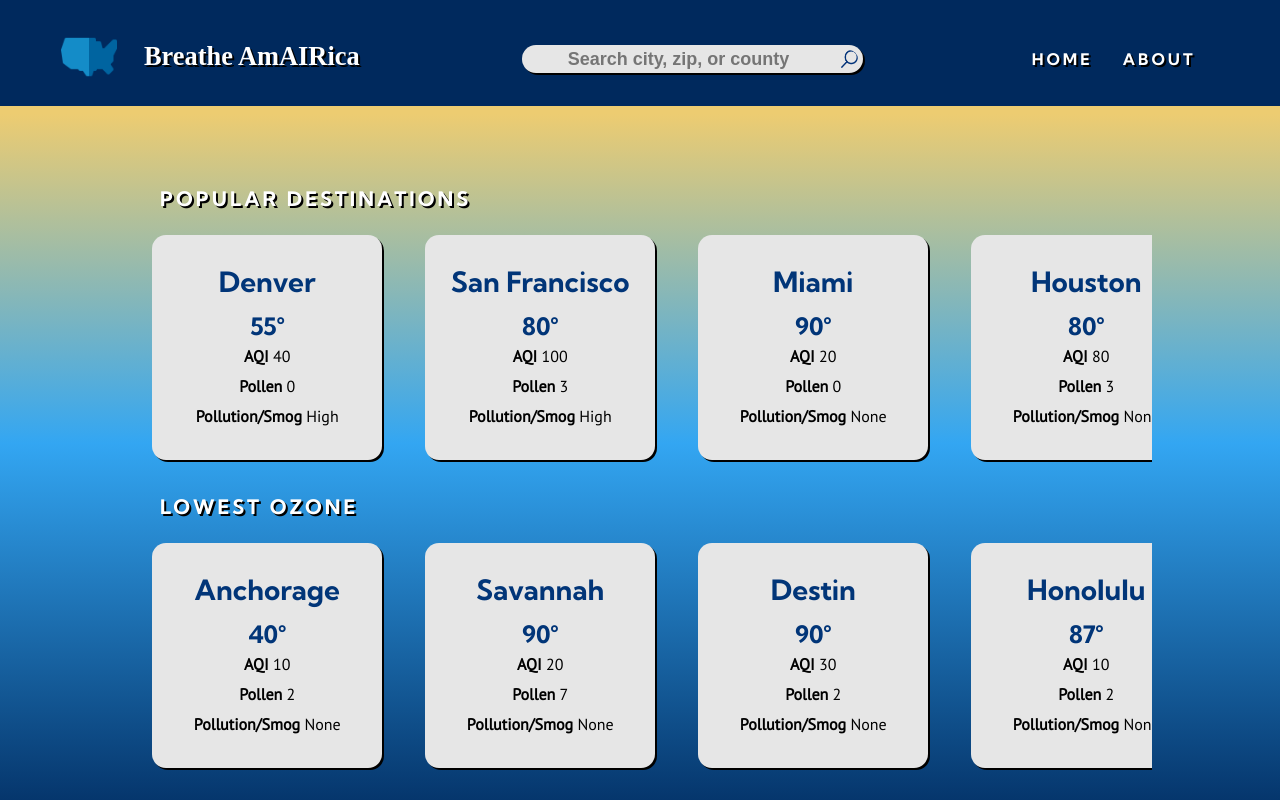
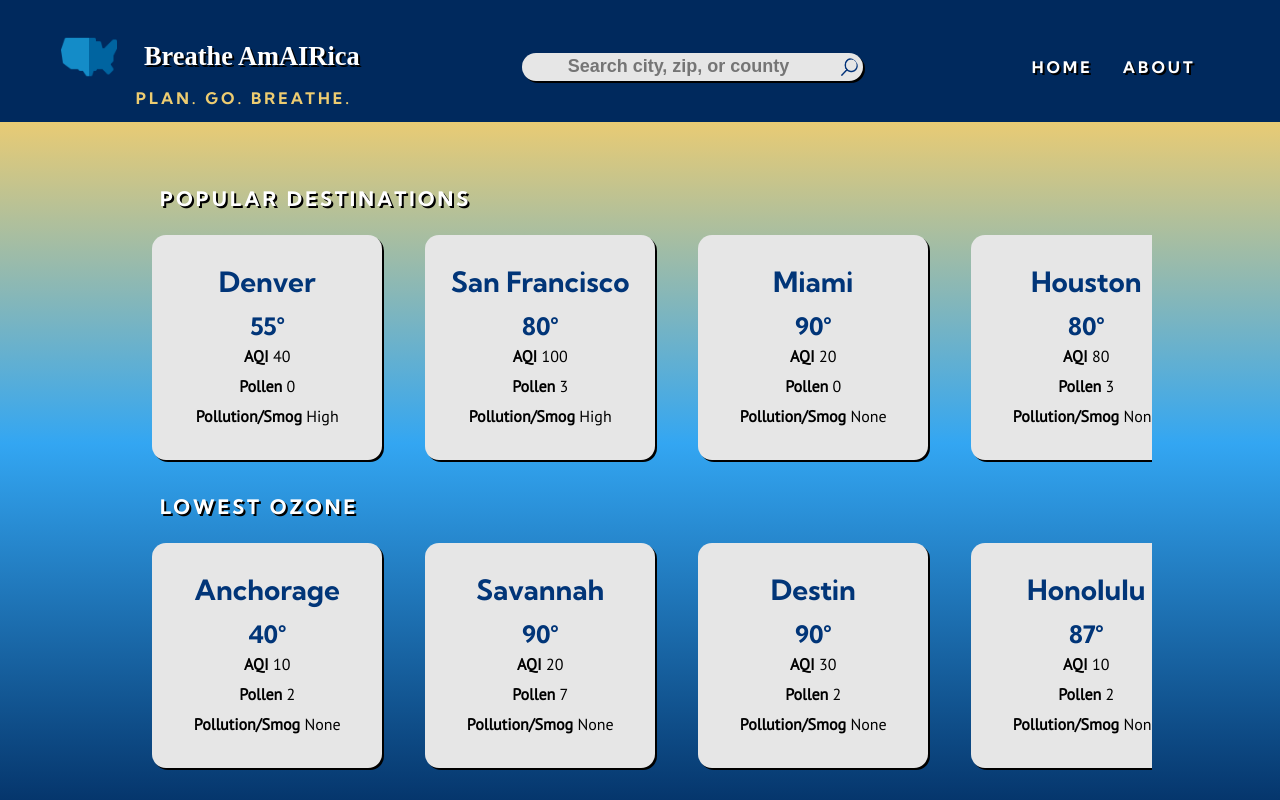
Before and after one commit to leighlars/BreatheAmAIRica, a React (Create React App) app: page / in a window 1280 px wide. Shown: the top 800 px of the page. Built offline with nearby package versions, Linux system fonts and the light colour scheme; no server answers; a web font is replaced by a local one.

Commit message:
Modify tagline styling

```diff
--- a/src/Header/Header.scss
+++ b/src/Header/Header.scss
@@ -6,7 +6,7 @@ header {
   justify-content: space-between;
   background: #00295d;
   color: white;
-  height: 5em;
+  height: 6em;
   width: 100%;
   position: fixed;
   z-index: 3;
@@ -27,7 +27,6 @@ header {
     .company-logo {
       @include rowDisplay();
       justify-content: flex-end;
-      margin-bottom: 5px;
 
       .map-icon {
         width: 3.5em;
@@ -35,15 +34,19 @@ header {
       }
       .company-name {
         @include headerFont(1.65em);
+        margin: 0;
         font-family: 'Red Rose', cursive;
         text-shadow: 2px 2px black;
         width: 250px;
       }
     }
     .tagline  {
-      @include headerFont(1.25em);
+      @include headerFont(1em);
       color: $goldenrod;
+      text-transform: uppercase;
+      letter-spacing: 3px;
       margin: 0;
+      margin-left: 50px;
     }
   }
 }
--- a/src/Header/Header.tsx
+++ b/src/Header/Header.tsx
@@ -14,7 +14,7 @@ const Header: React.FC = () => {
           <img src={america} alt='Blue map of USA' className='map-icon' />
           <h1 className='company-name'>Breathe AmAIRica</h1>
         </span>
-        {/* <h2 className='tagline'><i>Plan. Go. Breathe.</i></h2> */}
+        <h2 className='tagline'>Plan. Go. Breathe.</h2>
       </div>
         <Search />
       <nav>
```
